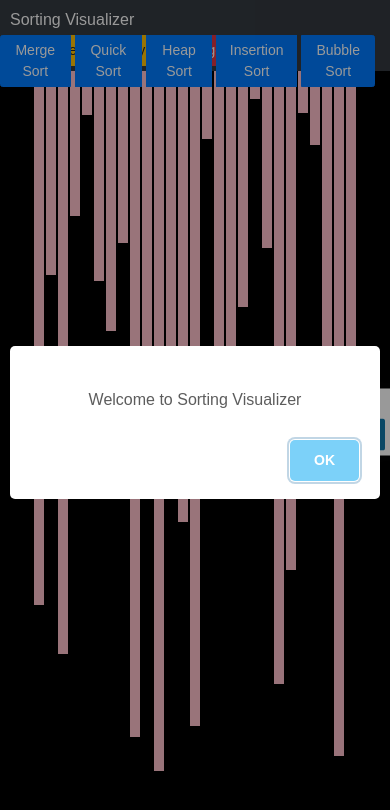
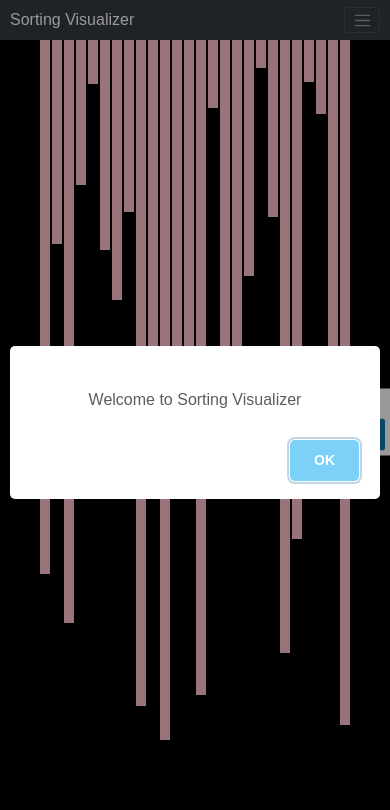
Before and after one commit to Rahul-Chauhan21/SortingVisualizer, a React (Create React App) app: page / in a window 390 px wide. Shown: the top 810 px of the page. Built offline with nearby package versions, Linux system fonts and the light colour scheme; the HTML template or start-up script is replaced by a standard one.

Commit message:
Completed Project

```diff
--- a/src/SortingVisualizer/SortingVisualizer.jsx
+++ b/src/SortingVisualizer/SortingVisualizer.jsx
@@ -6,17 +6,15 @@ import { getMergeSortAnimations } from "../sortingAlgorithms/mergeSort";
 import { getQuickSortAnimations } from "../sortingAlgorithms/quickSort";
 import { getHeapSortAnimations } from "../sortingAlgorithms/heapSort";
 import { getInsertionSortAnimations } from "../sortingAlgorithms/insertionSort";
+import { Navbar, Nav } from "react-bootstrap";
 import "./SortingVisualizer.css";
-import "bootstrap/dist/css/bootstrap.min.css";
-const ANIMATION_SPEED_MS = 10;
-const WIDTH = (0.75 * window.innerWidth) / 11;
 // This is the main color of the array bars.
 const PRIMARY_COLOR = "pink";
 // This is the color of array bars that are being compared throughout the animations.
 const SECONDARY_COLOR = "blue";
 const SUDO_SORTED_COLOR = "red";
 const SORTED_COLOR = "#7CFC00";
-
+const WIDTH = Math.floor((0.75 * window.innerWidth) / 11);
 export default class SortingVisualizer extends React.Component {
   constructor(props) {
     super(props);
@@ -24,38 +22,44 @@ export default class SortingVisualizer extends React.Component {
     this.state = {
       array: [],
       isSorted: false,
+      isRunning: false,
+      value: WIDTH,
+      width: WIDTH,
+      animationSpeed: (WIDTH * 10) / WIDTH,
     };
   }
 
   componentDidMount() {
     swal("Welcome to Sorting Visualizer");
-    this.resetArray();
+    this.resetArray(this.state.value);
   }
 
   reload() {
-    this.resetArray();
+    this.resetArray(this.state.value);
   }
-  resetArray() {
+  resetArray(width) {
+    this.setState({ value: width, animationSpeed: (WIDTH * 10) / width });
     const array = [];
-    for (let i = 0; i < WIDTH; i++) {
+    for (let i = 0; i < width; i++) {
       array.push(randomIntFromInterval(5, 0.85 * window.innerHeight));
     }
 
     this.setState({ array });
     this.setState({ isSorted: false });
+    this.setState({ isRunning: false });
     const arrayBars = document.getElementsByClassName("array-bar");
     for (let i = 0; i < arrayBars.length; i++) {
       var ithBarStyle = arrayBars[i].style;
       ithBarStyle.backgroundColor = PRIMARY_COLOR;
     }
   }
-  bubbleSort() {
+  async bubbleSort() {
     if (this.state.isSorted) {
       swal("Already Sorted, Create a new Array");
       return;
     }
     swal("Lime Green denotes Sorted Position");
-    this.disableButtons();
+    await this.disableButtons();
     const [animations, sortedArray] = getBubbleSortAnimations(this.state.array);
     const arrayBars = document.getElementsByClassName("array-bar");
     for (let i = 0; i < animations.length; i++) {
@@ -68,7 +72,7 @@ export default class SortingVisualizer extends React.Component {
         setTimeout(() => {
           barOneStyle.backgroundColor = color;
           barTwoStyle.backgroundColor = color;
-        }, i * 5);
+        }, i * this.state.animationSpeed);
       } else {
         setTimeout(() => {
           if (i % 4 === 3) {
@@ -86,10 +90,12 @@ export default class SortingVisualizer extends React.Component {
               barTwoStyle.backgroundColor = SORTED_COLOR;
             }
           }
-        }, i * 5);
+        }, i * this.state.animationSpeed);
       }
     }
-    const RESTORE_TIME = parseInt(5 * animations.length + 500);
+    const RESTORE_TIME = parseInt(
+      this.state.animationSpeed * animations.length + 500
+    );
     setTimeout(() => this.restoreButtons(), RESTORE_TIME);
     setTimeout(
       () => swal("Array Sorted!", "Hope you liked it (:", "success"),
@@ -99,13 +105,13 @@ export default class SortingVisualizer extends React.Component {
       this.setState({ isSorted: !this.isSorted });
     }, RESTORE_TIME);
   }
-  heapSort() {
+  async heapSort() {
     if (this.state.isSorted) {
       swal("Already Sorted, Create a new Array");
       return;
     }
     swal("Lime Green denotes Sorted Position");
-    this.disableButtons();
+    await this.disableButtons();
     const [animations, sortedArray] = getHeapSortAnimations(this.state.array);
     const arrayBars = document.getElementsByClassName("array-bar");
     for (let i = 0; i < animations.length; i++) {
@@ -130,7 +136,7 @@ export default class SortingVisualizer extends React.Component {
           } else {
             barTwoStyle.backgroundColor = SORTED_COLOR;
           }
-        }, i * ANIMATION_SPEED_MS);
+        }, i * this.state.animationSpeed);
       } else {
         //eslint-disable-next-line
         const [temp, barOneIdx, newHeight] = animations[i];
@@ -142,10 +148,12 @@ export default class SortingVisualizer extends React.Component {
           } else {
             barOneStyle.backgroundColor = PRIMARY_COLOR;
           }
-        }, i * ANIMATION_SPEED_MS);
+        }, i * this.state.animationSpeed);
       }
     }
-    const RESTORE_TIME = parseInt(ANIMATION_SPEED_MS * animations.length + 500);
+    const RESTORE_TIME = parseInt(
+      this.state.animationSpeed * animations.length + 500
+    );
     setTimeout(() => this.restoreButtons(), RESTORE_TIME);
     setTimeout(
       () => swal("Array Sorted!", "Hope you liked it", "success"),
@@ -156,7 +164,8 @@ export default class SortingVisualizer extends React.Component {
     }, RESTORE_TIME);
   }
 
-  quickSort() {
+  async quickSort() {
+    await this.disableButtons();
     if (this.state.isSorted) {
       swal("Already Sorted, Create a new Array");
       return;
@@ -164,7 +173,6 @@ export default class SortingVisualizer extends React.Component {
     swal("Lime Green Denotes Sorted Position and Yellow Bar is the pivot");
     const [animations, sortedArray] = getQuickSortAnimations(this.state.array);
     const arrayBars = document.getElementsByClassName("array-bar");
-    this.disableButtons();
     for (let i = 0; i < animations.length; i++) {
       const isColorChange =
         animations[i][0] === "comparison1" ||
@@ -191,7 +199,7 @@ export default class SortingVisualizer extends React.Component {
           } else {
             barTwoStyle.backgroundColor = color;
           }
-        }, i * ANIMATION_SPEED_MS);
+        }, i * this.state.animationSpeed);
       } else {
         //eslint-disable-next-line
         const [temp, barOneIdx, newHeight, pivotIdx] = animations[i];
@@ -207,10 +215,12 @@ export default class SortingVisualizer extends React.Component {
               barOneStyle.backgroundColor = PRIMARY_COLOR;
             }
           }
-        }, i * ANIMATION_SPEED_MS);
+        }, i * this.state.animationSpeed);
       }
     }
-    const RESTORE_TIME = parseInt(ANIMATION_SPEED_MS * animations.length + 500);
+    const RESTORE_TIME = parseInt(
+      this.state.animationSpeed * animations.length + 500
+    );
     setTimeout(() => this.restoreButtons(), RESTORE_TIME);
     setTimeout(
       () => swal("Array Sorted!", "Hope you liked it (:", "success"),
@@ -220,7 +230,7 @@ export default class SortingVisualizer extends React.Component {
       this.setState({ isSorted: !this.isSorted });
     }, RESTORE_TIME);
   }
-  insertionSort() {
+  async insertionSort() {
     if (this.state.isSorted) {
       swal("Already Sorted, Create a new Array");
       return;
@@ -228,7 +238,7 @@ export default class SortingVisualizer extends React.Component {
     swal(
       "Blinking Red Bar denotes Sudo Sorted Position and Lime Green denotes Sorted Position"
     );
-    this.disableButtons();
+    await this.disableButtons();
     const [animations, sortedArray] = getInsertionSortAnimations(
       this.state.array
     );
@@ -255,7 +265,7 @@ export default class SortingVisualizer extends React.Component {
           else {
             barTwoStyle.backgroundColor = SUDO_SORTED_COLOR;
           }
-        }, i * 5);
+        }, i * this.state.animationSpeed);
       } else {
         //eslint-disable-next-line
         const [temp, barOneIdx, newHeight] = animations[i];
@@ -267,10 +277,12 @@ export default class SortingVisualizer extends React.Component {
           } else {
             barOneStyle.backgroundColor = PRIMARY_COLOR;
           }
-        }, i * 5);
+        }, i * this.state.animationSpeed);
       }
     }
-    const RESTORE_TIME = parseInt(5 * animations.length + 500);
+    const RESTORE_TIME = parseInt(
+      this.state.animationSpeed * animations.length + 500
+    );
     setTimeout(() => this.restoreButtons(), RESTORE_TIME);
     setTimeout(
       () => swal("Array Sorted!", "Hope you liked it (:", "success"),
@@ -280,13 +292,13 @@ export default class SortingVisualizer extends React.Component {
       this.setState({ isSorted: !this.isSorted });
     }, RESTORE_TIME);
   }
-  mergeSort() {
+  async mergeSort() {
     if (this.state.isSorted) {
       swal("Already Sorted, Create a new Array");
       return;
     }
     swal("Lime Green denotes Sorted Position");
-    this.disableButtons();
+    await this.disableButtons();
     const [animations, sortedArray] = getMergeSortAnimations(this.state.array);
     const arrayBars = document.getElementsByClassName("array-bar");
     for (let i = 0; i < animations.length; i++) {
@@ -301,7 +313,7 @@ export default class SortingVisualizer extends React.Component {
             barOneStyle.backgroundColor = color;
           if (barTwoStyle.height !== `${sortedArray[barTwoIdx]}px`)
             barTwoStyle.backgroundColor = color;
-        }, i * ANIMATION_SPEED_MS);
+        }, i * this.state.animationSpeed);
       } else {
         const [barOneIdx, newHeight] = animations[i];
         const barOneStyle = arrayBars[barOneIdx].style;
@@ -312,21 +324,24 @@ export default class SortingVisualizer extends React.Component {
           } else {
             barOneStyle.backgroundColor = PRIMARY_COLOR;
           }
-        }, i * ANIMATION_SPEED_MS);
+        }, i * this.state.animationSpeed);
       }
     }
-    const RESTORE_TIME = parseInt(ANIMATION_SPEED_MS * animations.length + 500);
+    const RESTORE_TIME = parseInt(
+      this.state.animationSpeed * animations.length + 500
+    );
     setTimeout(() => this.restoreButtons(), RESTORE_TIME);
     setTimeout(
       () => swal("Array Sorted!", "Hope you liked it (:", "success"),
       RESTORE_TIME
     );
     setTimeout(() => {
-      this.setState({ isSorted: !this.isSorted });
+      this.setState({ isSorted: !this.state.isSorted });
     }, RESTORE_TIME);
   }
 
   disableButtons() {
+    this.setState({ isRunning: true });
     document.getElementById("generateArray").disabled = true;
     document.getElementById("mergeSort").disabled = true;
     document.getElementById("quickSort").disabled = true;
@@ -342,16 +357,6 @@ export default class SortingVisualizer extends React.Component {
     document.getElementById("heapSort").disabled = false;
     document.getElementById("insertionSort").disabled = false;
     document.getElementById("bubbleSort").disabled = false;
-  }
-
-  makeAllBarsGreen() {
-    const arrayBars = document.getElementsByClassName("array-bar");
-    for (let i = 0; i < arrayBars.length; i++) {
-      setTimeout(() => {
-        const ithBarStyle = arrayBars[i].style;
-        ithBarStyle.backgroundColor = SORTED_COLOR;
-      }, i * ANIMATION_SPEED_MS * 2);
-    }
   }
 
   testSortingAlgorithm() {
@@ -371,19 +376,22 @@ export default class SortingVisualizer extends React.Component {
     }
   }
 
+  handleChange() {
+    const value = document.getElementById("myRange").value;
+    this.resetArray(value);
+  }
   render() {
     const { array } = this.state;
     return (
       <div>
-        <nav className="navbar navbar-expand-lg navbar-light bg-dark">
-          <a className="navbar-brand " onClick={this.reload} href="index.html">
-            Sorting Visualizer
-          </a>
-          <div className="navbar-nav">
-            <div className="btn-group" role="group">
+        <Navbar collapseOnSelect expand="lg" bg="dark" variant="dark">
+          <Navbar.Brand href="index.html">Sorting Visualizer</Navbar.Brand>
+          <Navbar.Toggle aria-controls="responsive-navbar-nav" />
+          <Navbar.Collapse id="responsive-navbar-nav">
+            <Nav className="mr-auto">
               <button
                 type="button"
-                className="btn btn-warning mr-2"
+                className="btn btn-outline-warning mr-2"
                 id="generateArray"
                 onClick={() => this.reload()}
               >
@@ -391,30 +399,48 @@ export default class SortingVisualizer extends React.Component {
               </button>
               <button
                 type="button"
-                className="btn btn-danger"
+                className="btn btn-outline-danger mr-2"
                 onClick={() => this.testSortingAlgorithm()}
               >
                 Test Algorithms
               </button>
-            </div>
-            <div
-              className="btn-group"
-              role="group"
-              style={{ right: "10px", position: "absolute" }}
-            >
+            </Nav>
+            <Nav className="ml-auto mr-auto">
+              <div className="slidercontainer">
+                <p style={{ marginTop: 2 }}>
+                  Change Array size & Sorting speed
+                </p>
+                <input
+                  type="range"
+                  id="myRange"
+                  className="slider"
+                  progress
+                  defaultValue={this.state.width}
+                  disabled={this.state.isRunning ? true : false}
+                  min={10}
+                  max={this.state.width}
+                  style={{
+                    marginTop: 2,
+                    marginBottom: 10,
+                  }}
+                  onChange={() => {
+                    this.handleChange();
+                  }}
+                />
+              </div>
+            </Nav>
+            <Nav className="ml-auto">
               <button
                 type="button"
-                className="btn btn-primary mr-2"
+                className="btn btn-outline-success mr-2"
                 id="mergeSort"
-                onClick={() => {
-                  this.mergeSort();
-                }}
+                onClick={() => this.mergeSort()}
               >
                 Merge Sort
               </button>
               <button
                 type="button"
-                className="btn btn-primary mr-2"
+                className="btn btn-outline-success mr-2"
                 id="quickSort"
                 onClick={() => {
                   this.quickSort();
@@ -425,36 +451,38 @@ export default class SortingVisualizer extends React.Component {
               <button
                 type="button"
                 id="heapSort"
-                className="btn btn-primary mr-2"
+                className="btn btn-outline-success mr-2"
                 onClick={() => {
                   this.heapSort();
                 }}
               >
                 Heap Sort
               </button>
+
               <button
                 type="button"
                 id="insertionSort"
-                className="btn btn-primary mr-2"
+                className="btn btn-outline-success mr-2"
                 onClick={() => {
                   this.insertionSort();
                 }}
               >
                 Insertion Sort
               </button>
+
               <button
                 type="button"
                 id="bubbleSort"
-                className="btn btn-primary mr-2"
+                className="btn btn-outline-success mr-2"
                 onClick={() => {
                   this.bubbleSort();
                 }}
               >
                 Bubble Sort
               </button>
-            </div>
-          </div>
-        </nav>
+            </Nav>
+          </Navbar.Collapse>
+        </Navbar>
         <div className="array-container">
           {array.map((value, idx) => (
             <div
```
